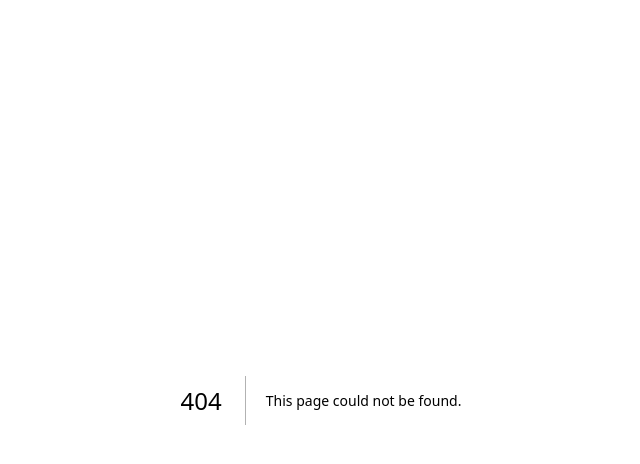
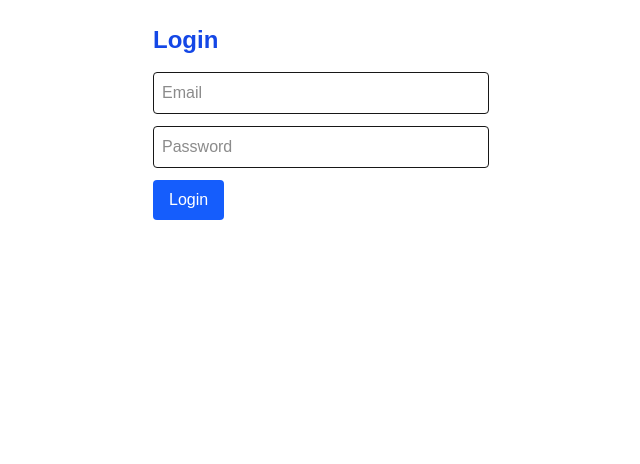
Before and after one commit to Reyuken/project-business-website, a Next.js app in the folder frontend/: page /login in a window 1280 px wide. Before the commit this address had no page. Shown: the top 464 px of the page, without its empty margins (319-959 px from the left). Built offline with nearby package versions, Linux system fonts and the light colour scheme.

Commit message:
login page

```diff
--- /dev/null
+++ b/frontend/src/app/login/page.js
@@ -0,0 +1,66 @@
+"use client";
+import { useState } from "react";
+import { useRouter } from "next/navigation";
+
+export default function LoginPage() {
+  const [form, setForm] = useState({ email: "", password: "" });
+  const [status, setStatus] = useState("");
+  const router = useRouter();
+
+  const handleChange = (e) => setForm({ ...form, [e.target.name]: e.target.value });
+
+  const handleSubmit = async (e) => {
+    e.preventDefault();
+    setStatus("Logging in...");
+
+    const res = await fetch("http://localhost:5000/api/login", {
+      method: "POST",
+      headers: { "Content-Type": "application/json" },
+      body: JSON.stringify(form),
+    });
+
+    const data = await res.json();
+    if (res.ok) {
+      localStorage.setItem("token", data.token);
+      setStatus("✅ Logged in!");
+      // Redirect based on role
+      if (data.user.role === "admin") router.push("/admin/dashboard");
+      else router.push("/app/status");
+    } else {
+      setStatus("❌ " + data.message);
+    }
+  };
+
+  return (
+    <div className="max-w-sm mx-auto p-6">
+      <h1 className="text-2xl font-bold mb-4 text-blue-700">Login</h1>
+      <form onSubmit={handleSubmit} className="space-y-3">
+        <input
+          type="email"
+          name="email"
+          placeholder="Email"
+          value={form.email}
+          onChange={handleChange}
+          className="border rounded w-full p-2"
+          required
+        />
+        <input
+          type="password"
+          name="password"
+          placeholder="Password"
+          value={form.password}
+          onChange={handleChange}
+          className="border rounded w-full p-2"
+          required
+        />
+        <button
+          type="submit"
+          className="bg-blue-600 text-white px-4 py-2 rounded hover:bg-blue-700"
+        >
+          Login
+        </button>
+      </form>
+      {status && <p className="mt-3 text-gray-600">{status}</p>}
+    </div>
+  );
+}
```
